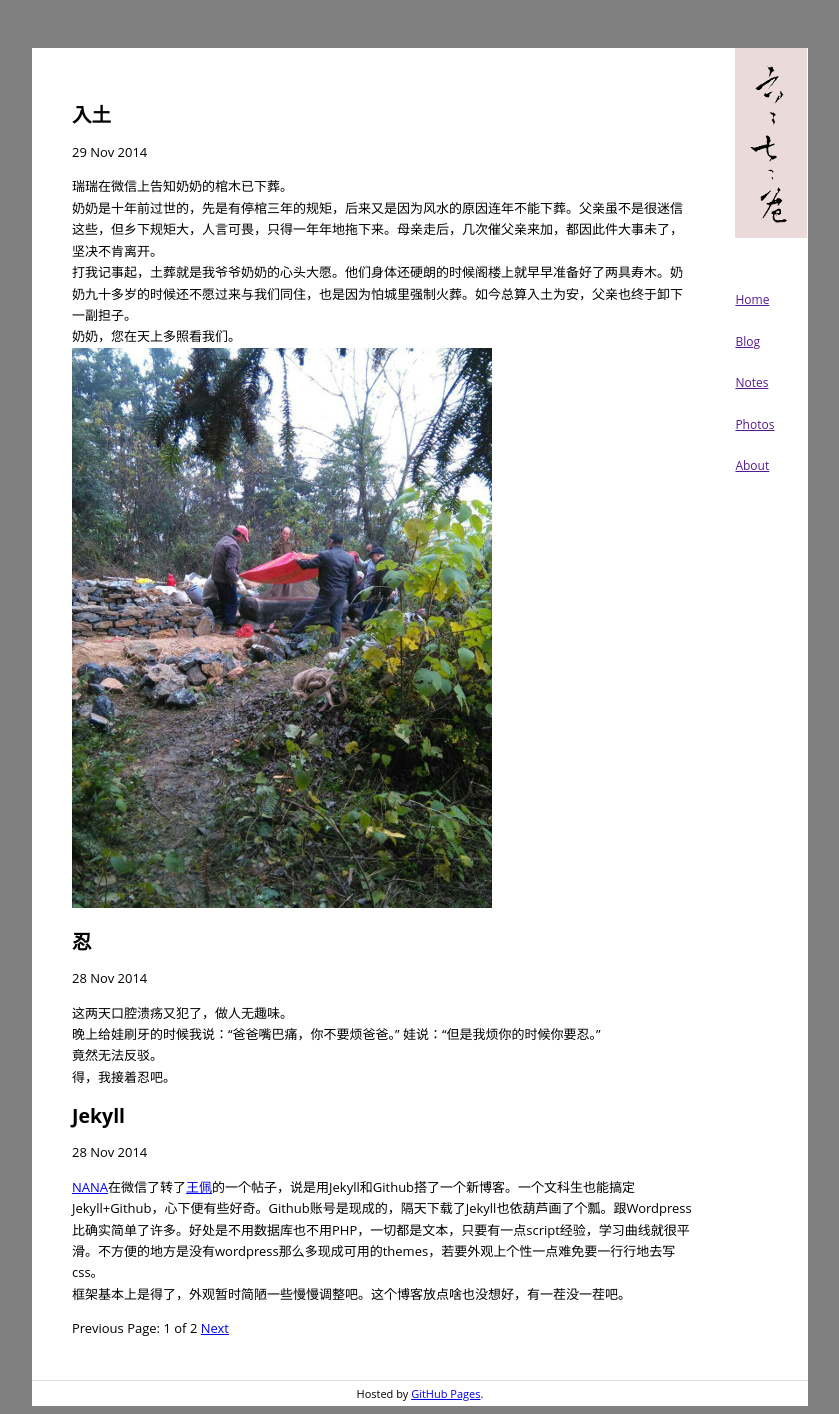
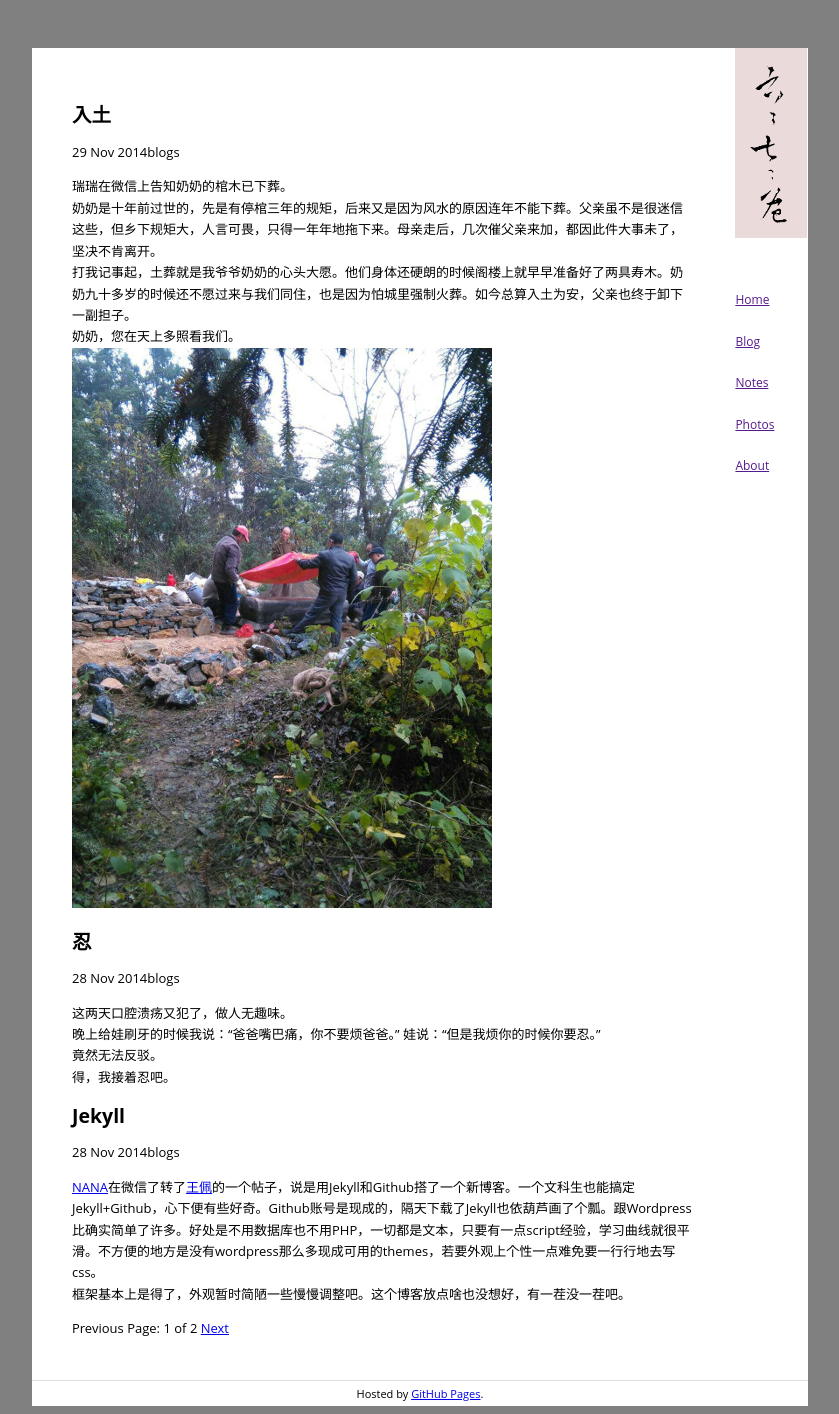
Before and after one commit to wangguanzhou/wangguanzhou.github.io, a Jekyll site: the page built from index.html, in a window 1280 px wide. Shown: the whole page, without its empty margins (220-1059 px from the left). Built offline with Jekyll 4.4.1, drawn with Linux system fonts in a browser that asks for light colours; the list of posts is cut into pages by our own code.

Commit message:
add category

```diff
--- a/index.html
+++ b/index.html
@@ -4,7 +4,7 @@ layout:	default
 
 {% for post in paginator.posts %}
 	<h2>{{ post.title }}</h2>
-	<time>{{ post.date | date_to_string }}</time>
+	<time>{{ post.date | date_to_string }}</time><span>{{ post.category }}</span>
 	{{ post.content }}
 {% endfor %}
 
```
